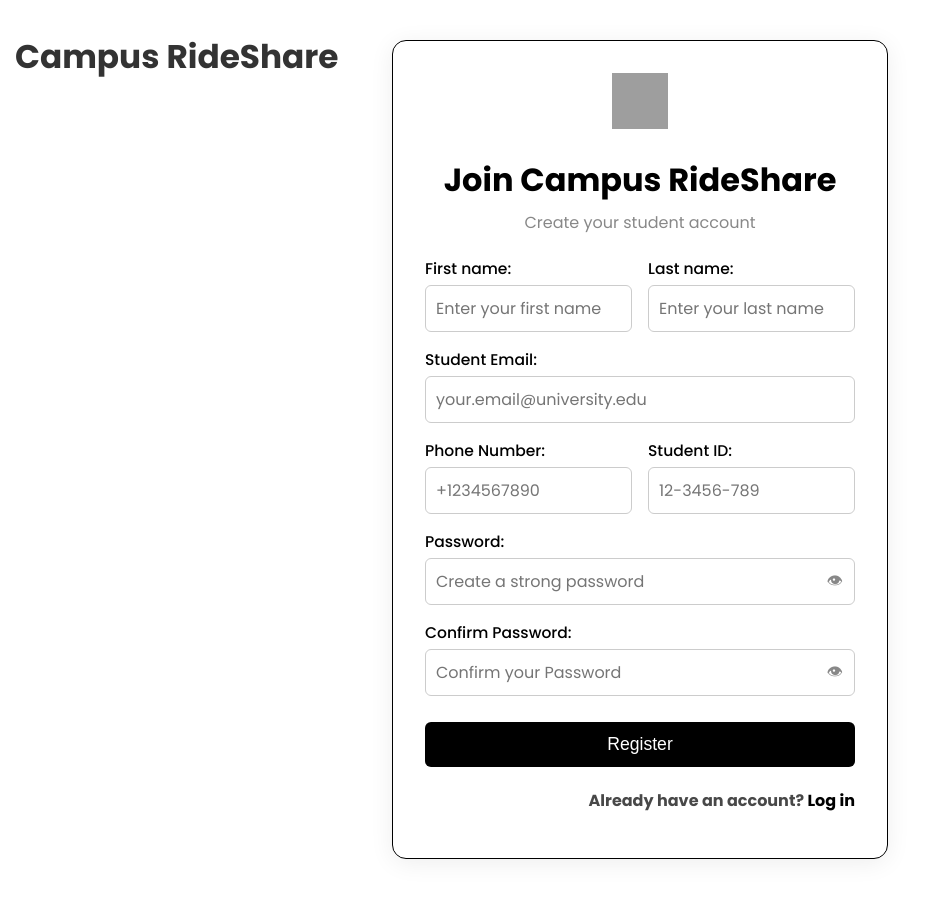
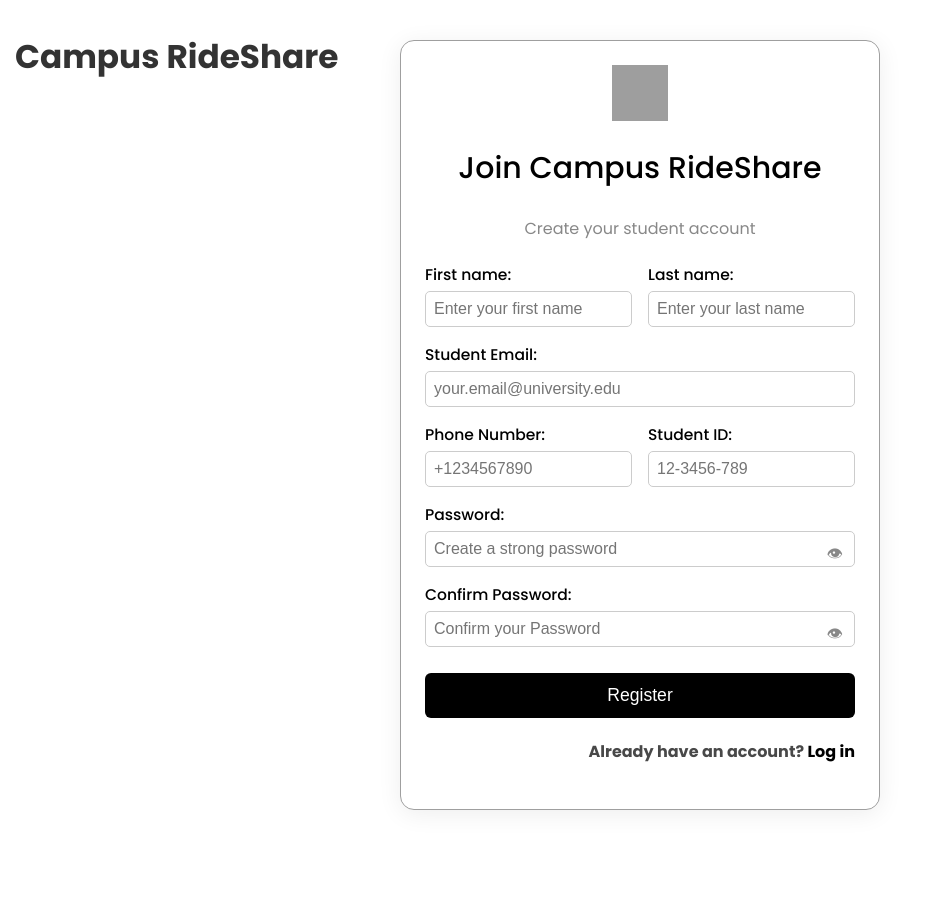
Before and after one commit to mae-sann/RideShare, a Django app: page /register/ in a window 1280 px wide. Shown: the whole page, without its empty margins (0-935 px from the left). After the commit the page ends 810 px from the top, so only its background shows below. Run offline with Django 5.2, Linux system fonts and the light colour scheme; grey boxes are pictures that could not be loaded.

Commit message:
feature(apps):update_ui

```diff
--- a/ride_share/static/css/login.css
+++ b/ride_share/static/css/login.css
@@ -23,11 +23,11 @@ body {
 /* Container styling */
 .container {
     width: 350px;
-    border: 1px solid rgb(107, 107, 107);
+    border: 1px solid rgb(159, 159, 159);
     border-radius: 10px;
     padding: 20px;
     background-color: white;
-    box-shadow: 0 4px 8px rgba(0,0,0,0.1);
+    box-shadow: 0 4px 24px rgba(0, 0, 0, 0.07);
 }
 
 /* Form heading */
@@ -43,7 +43,7 @@ body {
     margin-bottom: 30px;
     font-size: 15px;
     font-weight: 400;
-    color: #3a3939;
+    color: #888;
 }
 
 /* Labels and inputs */
--- a/ride_share/static/css/register.css
+++ b/ride_share/static/css/register.css
@@ -15,23 +15,23 @@ body {
 
 /* Reset browser defaults for all inputs inside .card */
 .card input {
+    display: block;
     width: 100%;
-    padding: 10px;
-    font-family: 'Poppins', sans-serif;
-    font-size: 1rem;
-    border: 1px solid #ccc;
-    border-radius: 6px;
-    margin-bottom: 0;
-    outline: none;
+    padding: 8px;            /* match first input padding */
     box-sizing: border-box;
+    border-radius: 5px;      /* same rounded corners */
+    border: 1px solid #ccc;  /* same border */
+    font-size: 1rem;         /* optional: adjust if needed */
+    outline: none;           /* remove default focus outline */
 }
+
 
 /* Card styling */
 .card {
-    border: 1px solid black;
+    border: 1px solid rgb(159, 159, 159);
     max-width: 430px;
     margin: 40px auto;
-    padding: 32px 32px 24px 32px;
+    padding: 24px;
     background: #fff;
     border-radius: 14px;
     box-shadow: 0 4px 24px rgba(0, 0, 0, 0.07);
@@ -52,9 +52,9 @@ body {
 /* Heading inside card */
 .card h2 {
     text-align: center;
-    font-size: 2rem;
-    font-weight: 700;
-    margin-bottom: 6px;
+    font-size: 30px;
+    font-weight: 500;
+    color: #000000;
 }
 
 /* Subheader text */
```
